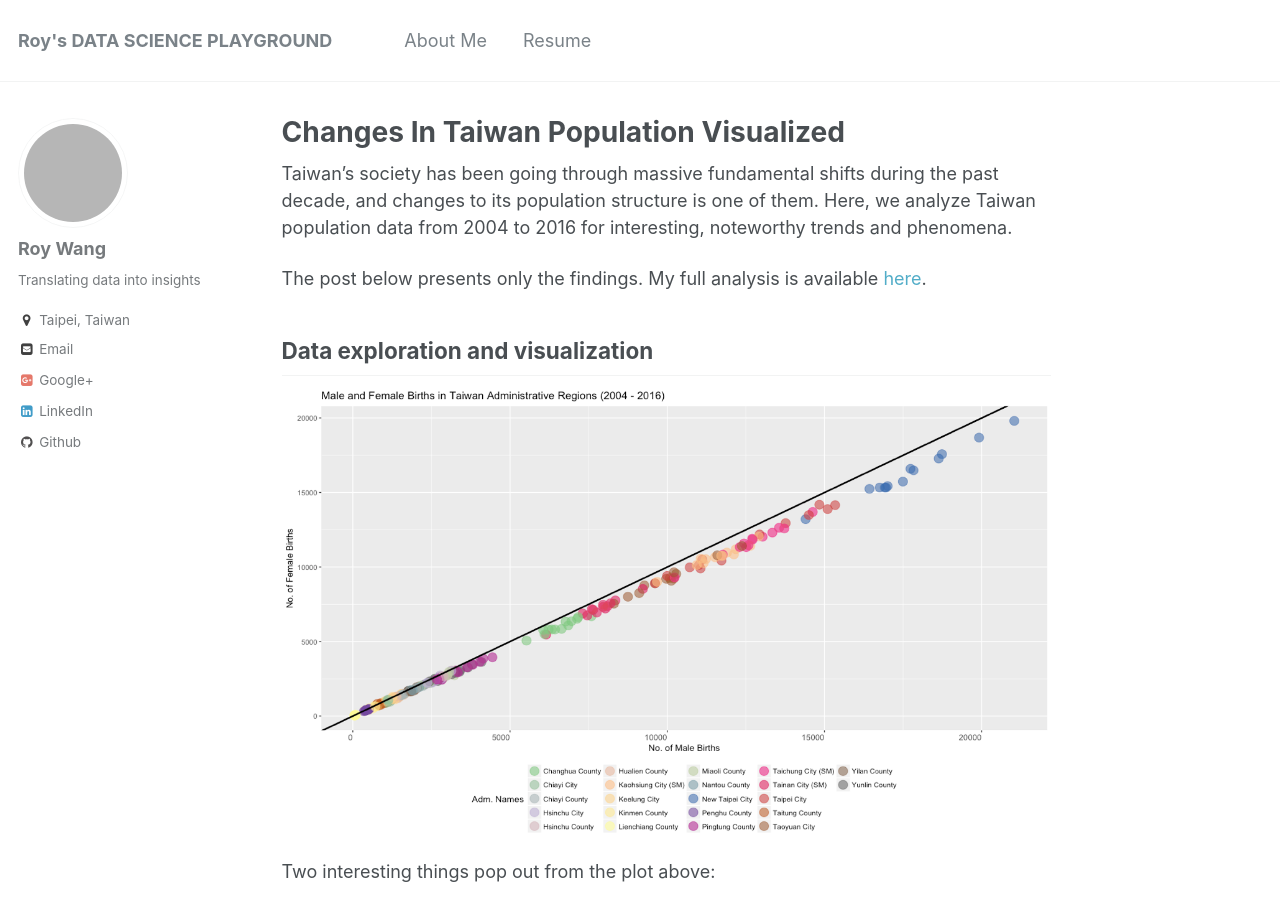
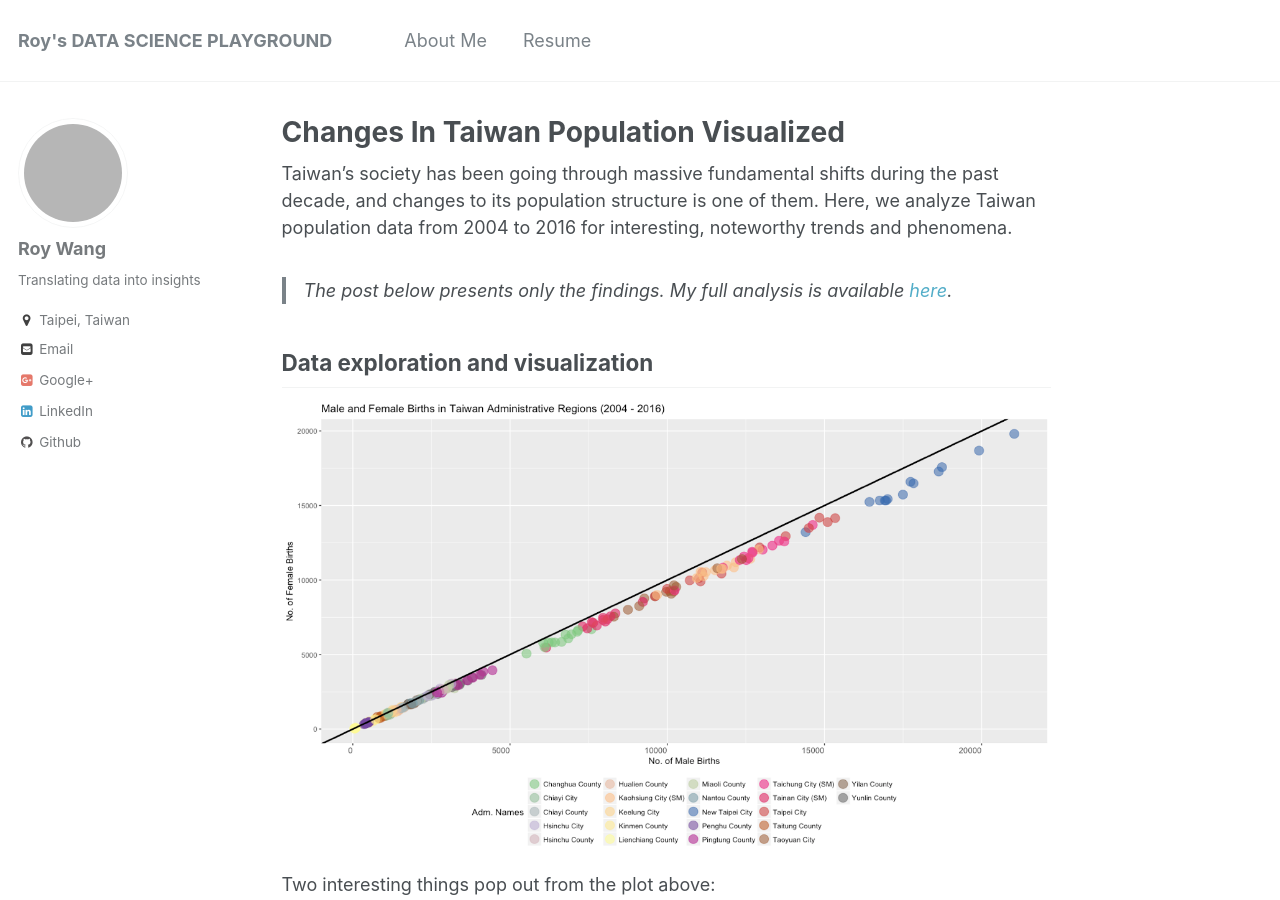
Before and after one commit to roywangtw/roywangtw.github.io, a Jekyll site: the page built from _posts/2017-11-19-Changes-in-Taiwan-Population-Visualized.md, in a window 1280 px wide and 900 px high. Built offline with Jekyll 4.4.1, drawn with Linux system fonts in a browser that asks for light colours; grey boxes are pictures that could not be loaded.

```diff
--- a/_posts/2017-11-19-Changes-in-Taiwan-Population-Visualized.md
+++ b/_posts/2017-11-19-Changes-in-Taiwan-Population-Visualized.md
@@ -1,6 +1,6 @@
 Taiwan's society has been going through massive fundamental shifts during the past decade, and changes to its population structure is one of them. Here, we analyze Taiwan population data from 2004 to 2016 for interesting, noteworthy trends and phenomena.
 
-The post below presents only the findings. My full analysis is available [here](http://roywangtw.github.io/files/2017-11-19-Changes-in-Taiwan-Population-Visualized.nb.html).
+> *The post below presents only the findings. My full analysis is available [here](http://roywangtw.github.io/files/2017-11-19-Changes-in-Taiwan-Population-Visualized.nb.html).*
 
 ## Data exploration and visualization
 
```
